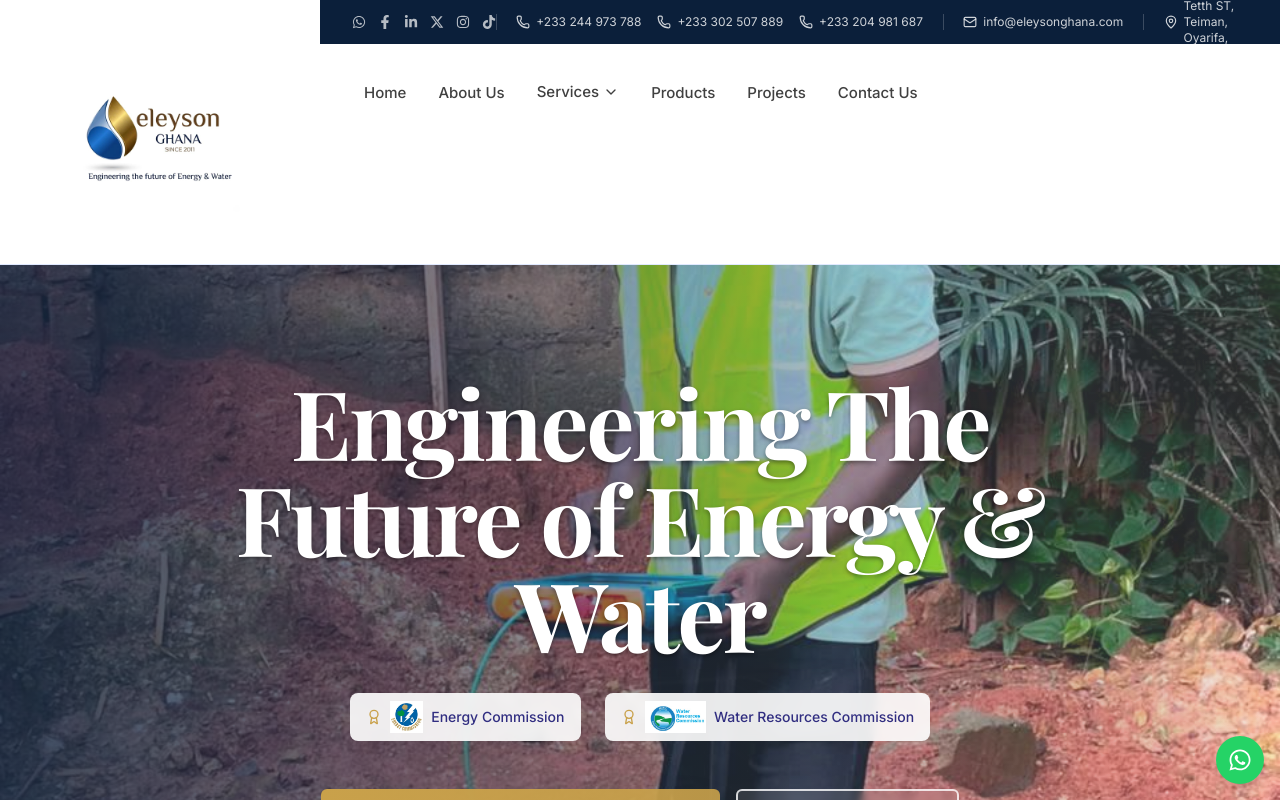
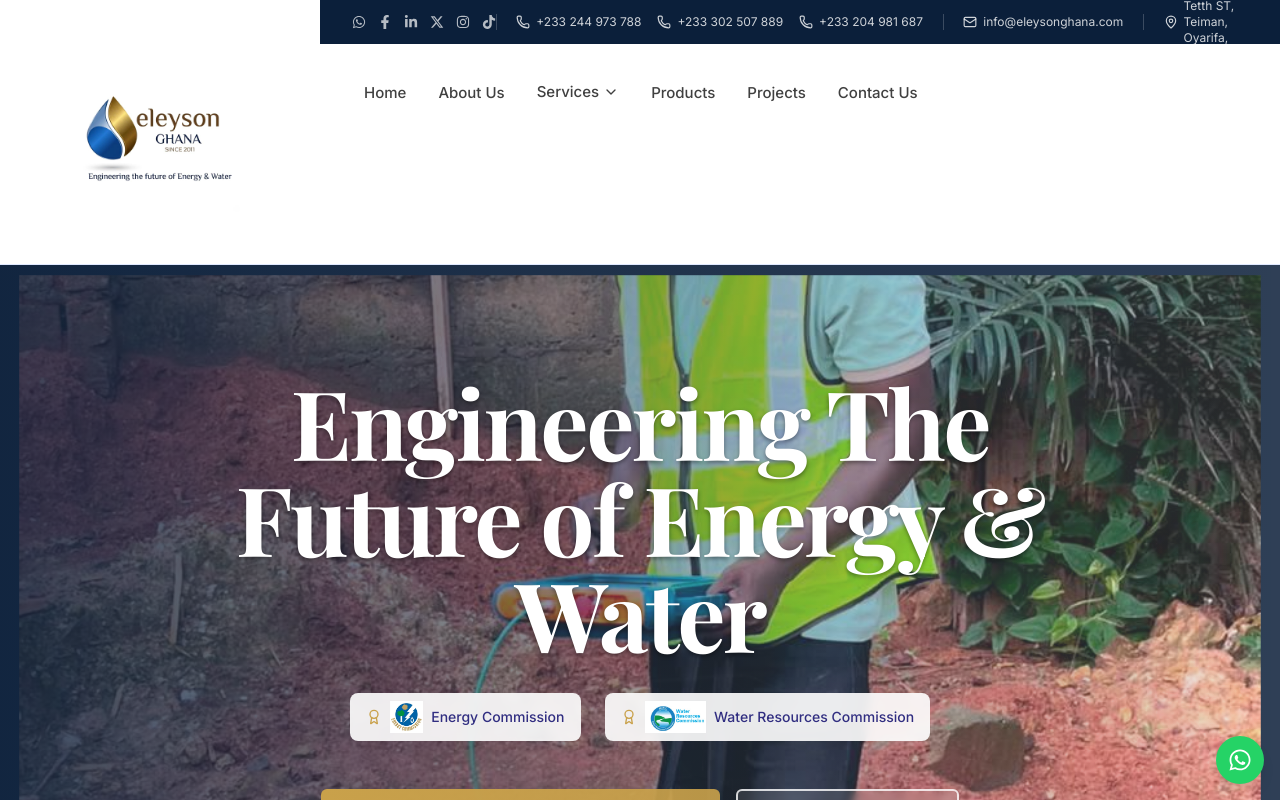
Before and after one commit to dromorongit/EleysonGh, a Next.js app: page / in a window 1280 px wide. Shown: the top 800 px of the page. Built offline with nearby package versions, Linux system fonts and the light colour scheme.

Commit message:
Newcommits

```diff
--- a/src/app/page.tsx
+++ b/src/app/page.tsx
@@ -31,12 +31,12 @@ function HeroCarousel() {
       {HERO_IMAGES.map((src, i) => (
         <motion.div
           key={src}
-          className="absolute inset-0"
+          className="absolute inset-0 bg-navy"
           initial={false}
           animate={{ opacity: index === i ? 1 : 0 }}
           transition={{ duration: 1.5, ease: "easeInOut" }}
         >
-          <Image src={src} alt="" fill className="object-cover" />
+          <Image src={src} alt="" fill className="object-cover scale-[0.97]" />
         </motion.div>
       ))}
     </div>
```
Also changed, not shown: public/images/solarpanel.jpg.
